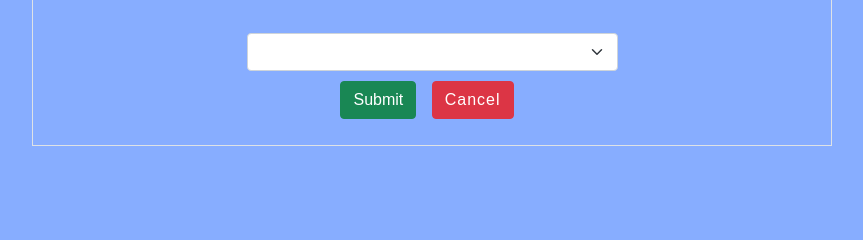
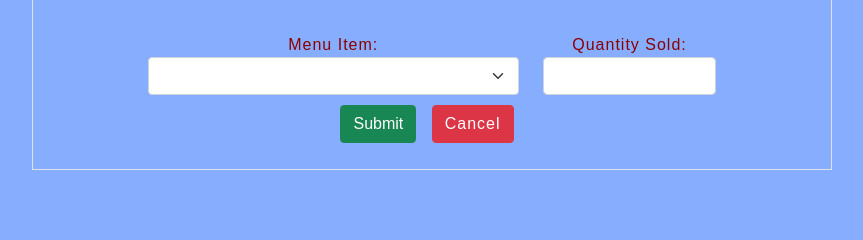
Before and after one commit to LeanBark/flaskDBProject, a Flask app: template templates/edit_restaurant_invoice.j2 in a window 1280 px wide. Shown: the part 192-432 px from the top of the page, without its empty margins (208-1071 px from the left). Run offline with Flask 3, Linux system fonts and the light colour scheme; the template is opened without the code that fills it, so the values that code supplies are empty.

Commit message:
added sold quantity to invoices

```diff
--- a/app.py
+++ b/app.py
@@ -274,7 +274,7 @@ def display_invoices(restaurantID):
     if request.method == "POST":
         if request.form.get("View Restaurant Invoices"):
             invoices_query = """SELECT RestaurantSalesInvoices.invoiceID, RestaurantSalesInvoices.restaurantID, Restaurants.name AS Restaurant,
-            MenuItems.name AS Item FROM RestaurantSalesInvoices
+            MenuItems.name AS Item, RestaurantSalesInvoices.quantity_sold AS Quantity FROM RestaurantSalesInvoices
             JOIN Restaurants ON RestaurantSalesInvoices.restaurantID = Restaurants.restaurantID
             JOIN MenuItems ON RestaurantSalesInvoices.menu_itemID = MenuItems.menu_itemID
             WHERE RestaurantSalesInvoices.restaurantID = %s;""" % (restaurantID)
@@ -297,11 +297,12 @@ def display_invoices(restaurantID):
         # if user decides to add a new invoice to the table of invoices for the selected restaurant
         elif request.form.get("Add Invoice"):
             menu_item_ID = request.form["menu-item-value"]
-            insert_query = "INSERT INTO RestaurantSalesInvoices (menu_itemID, restaurantID) VALUES (%s, %s);"
-            db.execute_query(db_connection=db_connection, query=insert_query, query_params=(menu_item_ID, restaurantID))
+            quantity_sold = request.form["quantity-sold"]
+            insert_query = "INSERT INTO RestaurantSalesInvoices (menu_itemID, quantity_sold, restaurantID) VALUES (%s, %s, %s);"
+            db.execute_query(db_connection=db_connection, query=insert_query, query_params=(menu_item_ID, quantity_sold, restaurantID))
 
             invoices_query = """SELECT RestaurantSalesInvoices.invoiceID, RestaurantSalesInvoices.restaurantID, Restaurants.name AS Restaurant,
-            MenuItems.name AS Item FROM RestaurantSalesInvoices
+            MenuItems.name AS Item, RestaurantSalesInvoices.quantity_sold AS Quantity FROM RestaurantSalesInvoices
             JOIN Restaurants ON RestaurantSalesInvoices.restaurantID = Restaurants.restaurantID
             JOIN MenuItems ON RestaurantSalesInvoices.menu_itemID = MenuItems.menu_itemID
             WHERE RestaurantSalesInvoices.restaurantID = %s;""" % (restaurantID)
@@ -320,7 +321,7 @@ def display_invoices(restaurantID):
     # if user wishes to revist the tables of currently existing invoices for the selected restaurant
     else:
         invoices_query = """SELECT RestaurantSalesInvoices.invoiceID, RestaurantSalesInvoices.restaurantID, Restaurants.name AS Restaurant,
-        MenuItems.name AS Item FROM RestaurantSalesInvoices
+        MenuItems.name AS Item, RestaurantSalesInvoices.quantity_sold AS Quantity FROM RestaurantSalesInvoices
         JOIN Restaurants ON RestaurantSalesInvoices.restaurantID = Restaurants.restaurantID
         JOIN MenuItems ON RestaurantSalesInvoices.menu_itemID = MenuItems.menu_itemID
         WHERE RestaurantSalesInvoices.restaurantID = %s;""" % (restaurantID)
@@ -342,11 +343,12 @@ def edit_invoice(invoiceID):
         if request.form.get("Edit Invoice"):
             restaurant_id = request.form['restaurant-id']
             item_id = request.form["menu-item-id"]
-            query = "UPDATE RestaurantSalesInvoices SET menu_itemID = %s, restaurantID = %s WHERE invoiceID = %s;"
-            db.execute_query(db_connection=db_connection, query=query, query_params=(item_id, restaurant_id, invoiceID))
+            quantity_sold = request.form["quantity-sold"]
+            query = "UPDATE RestaurantSalesInvoices SET menu_itemID = %s, quantity_sold = %s, restaurantID = %s WHERE invoiceID = %s;"
+            db.execute_query(db_connection=db_connection, query=query, query_params=(item_id, quantity_sold, restaurant_id, invoiceID))
 
             invoice_query = """SELECT RestaurantSalesInvoices.invoiceID, RestaurantSalesInvoices.restaurantID, Restaurants.name AS Restaurant,
-            MenuItems.name AS Item FROM RestaurantSalesInvoices
+            MenuItems.name AS Item, RestaurantSalesInvoices.quantity_sold AS Quantity FROM RestaurantSalesInvoices
             JOIN Restaurants ON RestaurantSalesInvoices.restaurantID = Restaurants.restaurantID
             JOIN MenuItems ON RestaurantSalesInvoices.menu_itemID = MenuItems.menu_itemID
             WHERE RestaurantSalesInvoices.restaurantID = %s;""" % (restaurant_id)
@@ -365,7 +367,7 @@ def edit_invoice(invoiceID):
     # if user decides to edit the information of an invoice within selected restaurant's list of invoices
     if request.method == "GET":
         invoice_query = """SELECT RestaurantSalesInvoices.invoiceID, RestaurantSalesInvoices.restaurantID, RestaurantSalesInvoices.menu_itemID,
-        Restaurants.name AS Restaurant,MenuItems.name AS Item FROM RestaurantSalesInvoices
+        Restaurants.name AS Restaurant, MenuItems.name AS Item, RestaurantSalesInvoices.quantity_sold AS Quantity FROM RestaurantSalesInvoices
         JOIN Restaurants ON RestaurantSalesInvoices.restaurantID = Restaurants.restaurantID
         JOIN MenuItems ON RestaurantSalesInvoices.menu_itemID = MenuItems.menu_itemID
         WHERE RestaurantSalesInvoices.invoiceID = %s;""" % (invoiceID)
--- a/templates/edit_restaurant_invoice.j2
+++ b/templates/edit_restaurant_invoice.j2
@@ -39,6 +39,7 @@
                     <p>Select An Item from {{restaurant_name[0].name}}'s Menu</p>
                     <div class="row justify-content-center">
                         <div class="col-6">
+                            <label for="menu-item-id">Menu Item:</label>
                             <select class="form-select" id="menu-item-id" name="menu-item-id" required>
                                 {% for item in menu %}
                                     {% if item.menu_itemID == invoices[0].menu_itemID %}
@@ -48,6 +49,10 @@
                                     {% endif %}
                                 {% endfor %}
                             </select>
+                        </div>
+                        <div class="col-3">
+                            <label for="quantity-sold">Quantity Sold:</label>
+                            <input class="form-control" type="number" name="quantity-sold" id="quantity-sold" value="{{invoices[0].Quantity}}" required>
                         </div>
                     </div>
                     <div class=""d-grid gap-2 d-md-block">
--- a/templates/invoices_not_found.j2
+++ b/templates/invoices_not_found.j2
@@ -54,6 +54,7 @@
                         <option value="{{item.menu_itemID}}">{{item.name}}</option>
                         {% endfor %}
                     </select>
+                    <input class="form-control" type="number" name="quantity-sold" id="quantity-sold" placeholder="Quantity Value" required>
                     <button class="btn btn-success" type="submit" name="Add Invoice" value="Add Invoice" id="Add Invoice">Add Invoice</button>
                 </div>
             </fieldset>
```
Also changed, not shown: database/DDL.sql (+19 -19 lines), templates/restaurant_invoices.j2 (+7 -3 lines).
